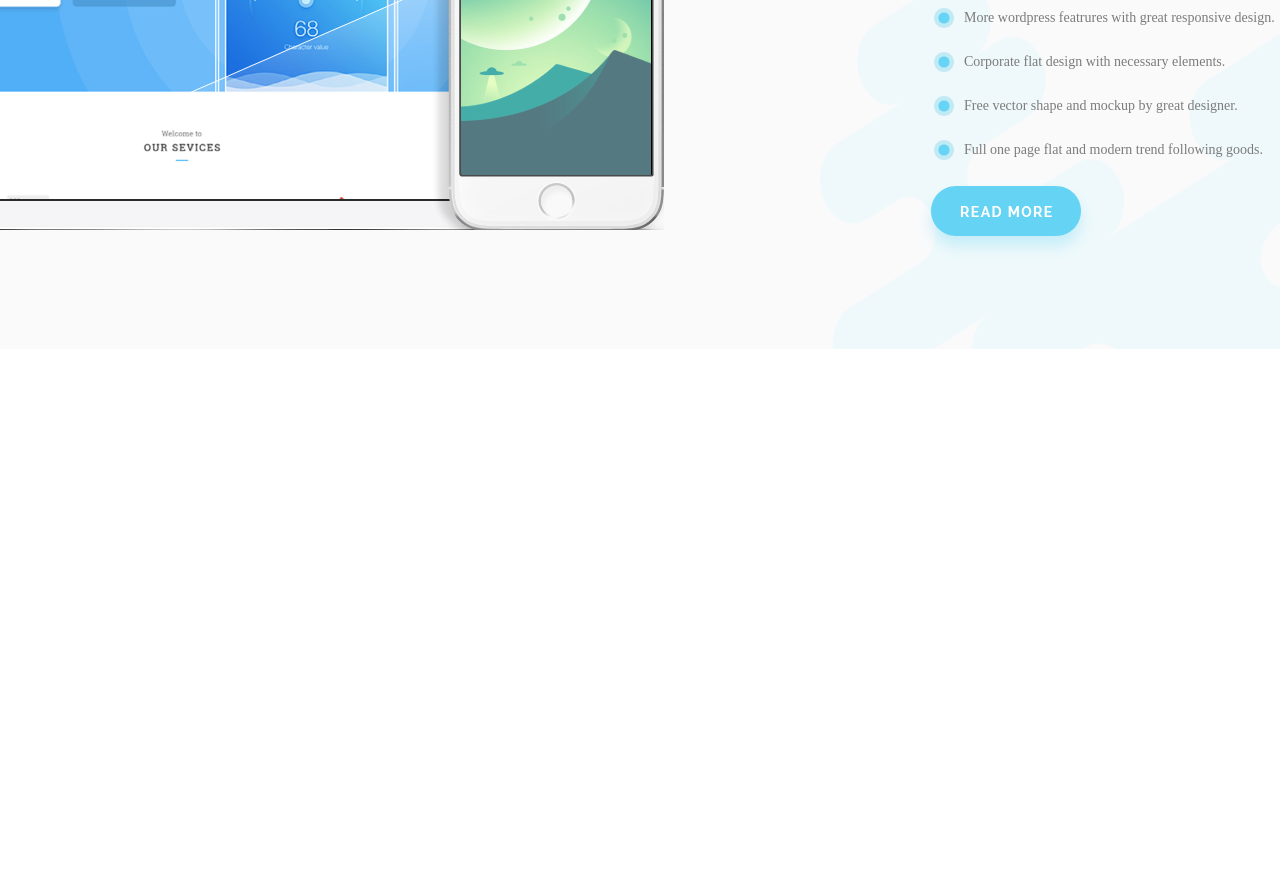
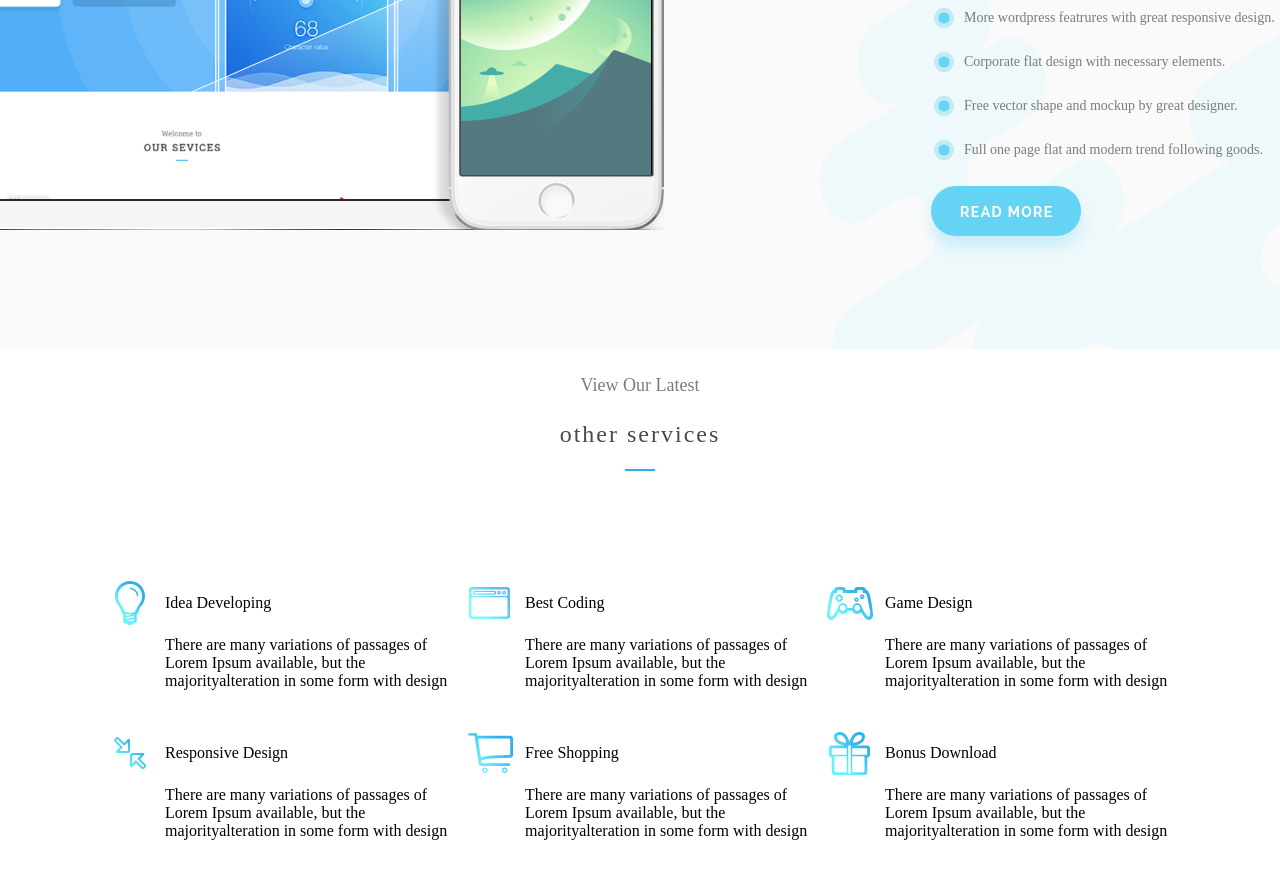
Before and after one commit to vidar22/flabyTest1, a plain HTML site: page web/index.html in a window 1280 px wide. Shown: the part 2143-3022 px from the top of the page. Before the commit the page ends 2492 px from the top, so only its background shows below. Drawn offline with Linux system fonts and the light colour scheme; a web font is replaced by a local one.

Commit message:
otherservices done.
I am small fixed services;style; and img. Created "otherservices.css"
flaby.psd?
-I don't touch Flaby.psd!!   =))
see you later.

```diff
--- a/web/css/features.css
+++ b/web/css/features.css
@@ -1,7 +1,6 @@
 .features{
 	display: flex;
 	justify-content: flex-start;
-
 
 }
 .phones{
--- /dev/null
+++ b/web/css/otherservices.css
@@ -0,0 +1,88 @@
+.otherservices{
+	width: 100%;
+	height: 750px;
+}
+.otherservicescontent{
+	margin-top: 100px;
+	margin-left: 100px;
+	margin-right: 100px;
+	display: flex;
+	justify-content: space-around;
+
+}
+.content-flex{
+	width: 350px;
+	height: 150px;
+
+}
+.content-p{
+	margin-top: 0px;
+	margin-left: 60px;
+
+}
+.developing{
+	width: 330px;
+	height: 50px;
+	padding: 10px;
+	padding-top: 5px;
+	padding-left: 0px;
+	margin: 0px;
+	list-style-type: none;
+	background: url('../img/3otherServices/ideadeveloping.png') left no-repeat;
+
+}
+.coding{
+	width: 330px;
+	height: 50px;
+	padding: 10px;
+	padding-top: 5px;
+	padding-left: 0px;
+	margin: 0px;
+	list-style-type: none;
+	background: url('../img/3otherServices/bestcoding.png') left no-repeat;
+
+}
+.gamedesign{
+	width: 330px;
+	height: 50px;
+	padding: 10px;
+	padding-top: 5px;
+	padding-left: 0px;
+	margin: 0px;
+	list-style-type: none;
+	background: url('../img/3otherServices/gamedesign.png') left no-repeat;
+
+}
+.responsivedesign{
+		width: 330px;
+	height: 50px;
+	padding: 10px;
+	padding-top: 5px;
+	padding-left: 0px;
+	margin: 0px;
+	list-style-type: none;
+	background: url('../img/3otherServices/responsivedesign.png') left no-repeat;
+
+}
+.freeshopping{
+		width: 330px;
+	height: 50px;
+	padding: 10px;
+	padding-top: 5px;
+	padding-left: 0px;
+	margin: 0px;
+	list-style-type: none;
+	background: url('../img/3otherServices/freeshopping.png') left no-repeat;
+
+}
+.bonusdownload{
+		width: 330px;
+	height: 50px;
+	padding: 10px;
+	padding-top: 5px;
+	padding-left: 0px;
+	margin: 0px;
+	list-style-type: none;
+	background: url('../img/3otherServices/bonusdownload.png') left no-repeat;
+
+}
--- a/web/css/services.css
+++ b/web/css/services.css
@@ -4,10 +4,6 @@
 .services{
 	margin-top: 100px;
 
-}
-.dividor{
-	display: flex;
-	justify-content: center;
 }
 .imgservices{
 	margin-left: 100px;
--- a/web/css/style.css
+++ b/web/css/style.css
@@ -51,7 +51,10 @@ h6{
 	font-family: raleway;
 	text-align: center;
 }
-
+.dividor{
+	display: flex;
+	justify-content: center;
+}
 
 
 
--- a/web/index.html
+++ b/web/index.html
@@ -10,6 +10,7 @@
 		<link rel="stylesheet" href="css/fonts.css">
 		<link rel="stylesheet" href="css/services.css">
 		<link rel="stylesheet" href="css/features.css">
+		<link rel="stylesheet" href="css/otherservices.css">
 
 		<meta http-equiv="Content type" content="text/html;charset=UTF-8" />
 	</head>
@@ -133,73 +134,76 @@
 				</div>
 			</div>
 		</section>
-
-
-
-
-<div class="none">
-
-
-
-
-
-
-			<div>
-				<a href="#">
-					<img src="img/2UnlimitedCustomizationFeatures/Button read more.png" alt="read more">
-				</a>
-			</div>
-
-
-
-
-
-
-
-
-
-
-
-
 		<!-- Other Services Section -->
 		<section class="otherservices">
 			<div>
+				<div>
 					<h4>View Our Latest</h4>
 					<h2>other services</h2>
-				<img class="dividor" src="img/dividor horizontal.png" alt=".">
+				</div>
+				<div class="dividor">
+					<img src="img/dividorhorizontal.png" alt="img">
+				</div>
+				<div class="otherservicescontent">
+					<div>
+						<div class="content-flex">
+							<ul class="developing">
+								<li">
+									<br><p class="content-p">Idea Developing</p>
+								</li>
+							</ul>
+							<p class="content-p">There are many variations of passages of Lorem Ipsum available, but the majorityalteration in some form with design</p>
+						</div>
+						<div class="content-flex">
+							<ul class="responsivedesign">
+								<li>
+									<br><p class="content-p">Responsive Design</p>
+								</li>
+							</ul>
+							<p class="content-p">There are many variations of passages of Lorem Ipsum available, but the majorityalteration in some form with design</p>
+						</div>
 					</div>
 					<div>
-				<img src="img/3otherServices/Idea Developing.png" alt="icon">
-				<img src="img/3otherServices/Best Coding.png" alt="icon">
-				<img src="img/3otherServices/Game Design.png" alt="icon">
-				<img src="img/3otherServices/Responsive Design.png" alt="icon">
-				<img src="img/3otherServices/free shopping.png" alt="icon">
-				<img src="img/3otherServices/bonus download.png" alt="icon">
+						<div class="content-flex">
+							<ul class="coding">
+								<li>
+									<br><p class="content-p">Best Coding</p>
+								</li>
+							</ul>
+							<p class="content-p">There are many variations of passages of Lorem Ipsum available, but the majorityalteration in some form with design</p>
 						</div>
-			<div class="otherservices-div3">
-				<ul>
-					<li>Idea Developing</li>
-					<li>Best Coding</li>
-					<li>Game Design</li>
-					<li>Responsive Design</li>
-					<li>Free Shopping</li>
-					<li>Bonus Download</li>
+						<div class="content-flex">
+							<ul class="freeshopping">
+								<li>
+									<br><p class="content-p">Free Shopping</p>
+								</li>
 							</ul>
+							<p class="content-p">There are many variations of passages of Lorem Ipsum available, but the majorityalteration in some form with design</p>
 						</div>
-			<div class="otherservices-div4">
-				<p>There are many variations of passages of Lorem Ipsum available, but the majorityalteration in some form with design</p>
-
-				<p>There are many variations of passages of Lorem Ipsum available, but the majorityalteration in some form with design</p>
-
-				<p>There are many variations of passages of Lorem Ipsum available, but the majorityalteration in some form with design</p>
-
-				<p>There are many variations of passages of Lorem Ipsum available, but the majorityalteration in some form with design</p>
-
-				<p>There are many variations of passages of Lorem Ipsum available, but the majorityalteration in some form with design</p>
-
-				<p>There are many variations of passages of Lorem Ipsum available, but the majorityalteration in some form with design</p>
+					</div>
+					<div>
+						<div class="content-flex">
+							<ul class="gamedesign">
+								<li>
+									<br><p class="content-p">Game Design</p>
+								</li>
+							</ul>
+							<p class="content-p">There are many variations of passages of Lorem Ipsum available, but the majorityalteration in some form with design</p>
+						</div>
+						<div class="content-flex">
+							<ul class="bonusdownload">
+								<li>
+									<br><p class="content-p">Bonus Download</p>
+								</li>
+							</ul>
+							<p class="content-p">There are many variations of passages of Lorem Ipsum available, but the majorityalteration in some form with design</p>
+						</div>
+					</div>
+				</div>
 			</div>
 		</section>
+
+		<div class="none">
 
 		<!-- Feedback Section -->
 		<section class="GetknowAbout">
```
Also changed, not shown: web/img/3otherServices/BG.png (deleted), web/img/3otherServices/Best Coding.png (deleted), web/img/3otherServices/Game Design.png (deleted), web/img/3otherServices/Idea Developing.png (deleted), web/img/3otherServices/Responsive Design.png (deleted), web/img/3otherServices/bestcoding.png (added), web/img/3otherServices/bonus download.png (deleted), web/img/3otherServices/bonusdownload.png (added), web/img/3otherServices/free shopping.png (deleted), web/img/3otherServices/freeshopping.png (added), web/img/3otherServices/gamedesign.png (added), web/img/3otherServices/ideadeveloping.png (added), web/img/3otherServices/responsivedesign.png (added). Lines whose indentation alone changed are shown as unchanged.
